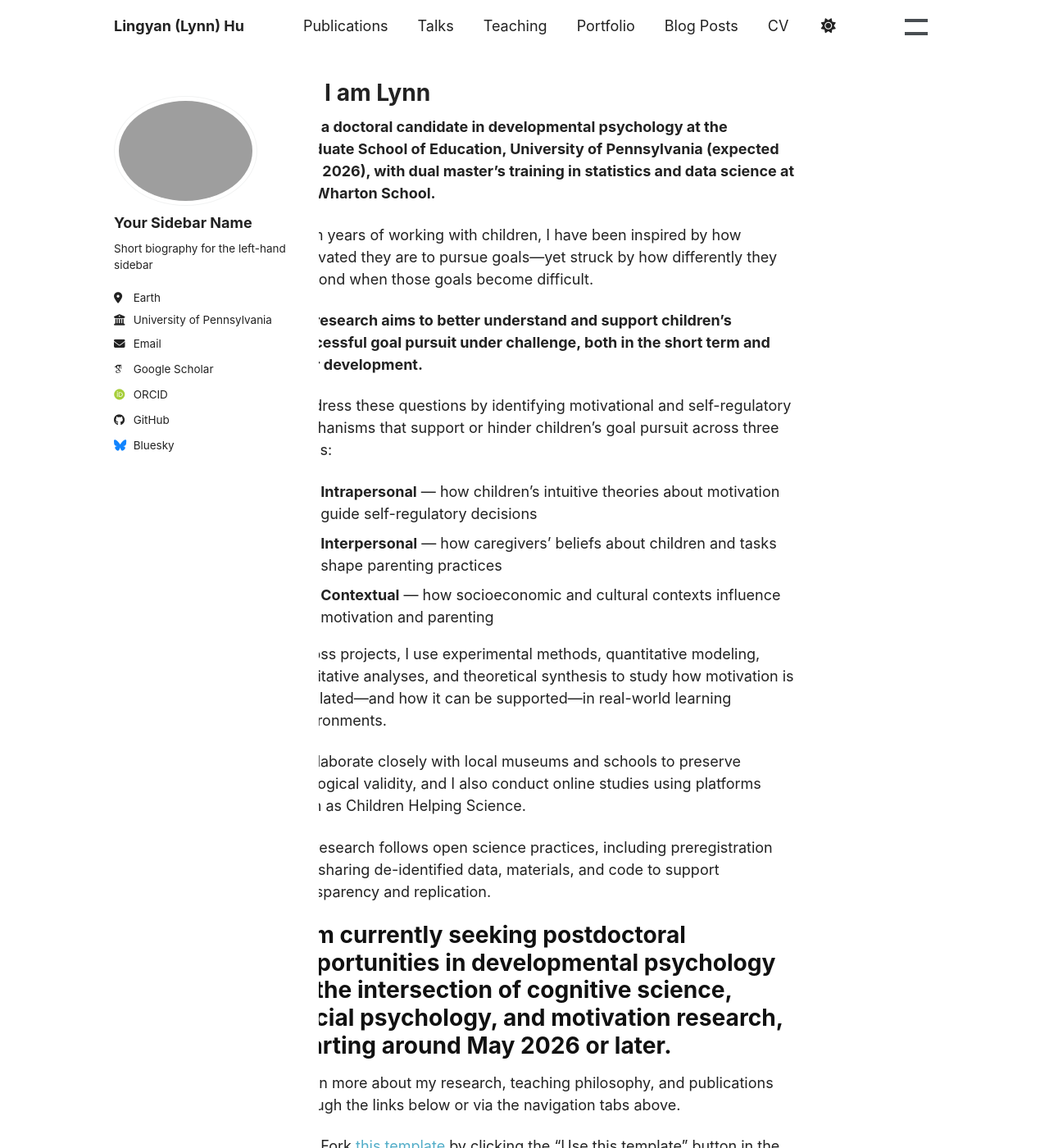
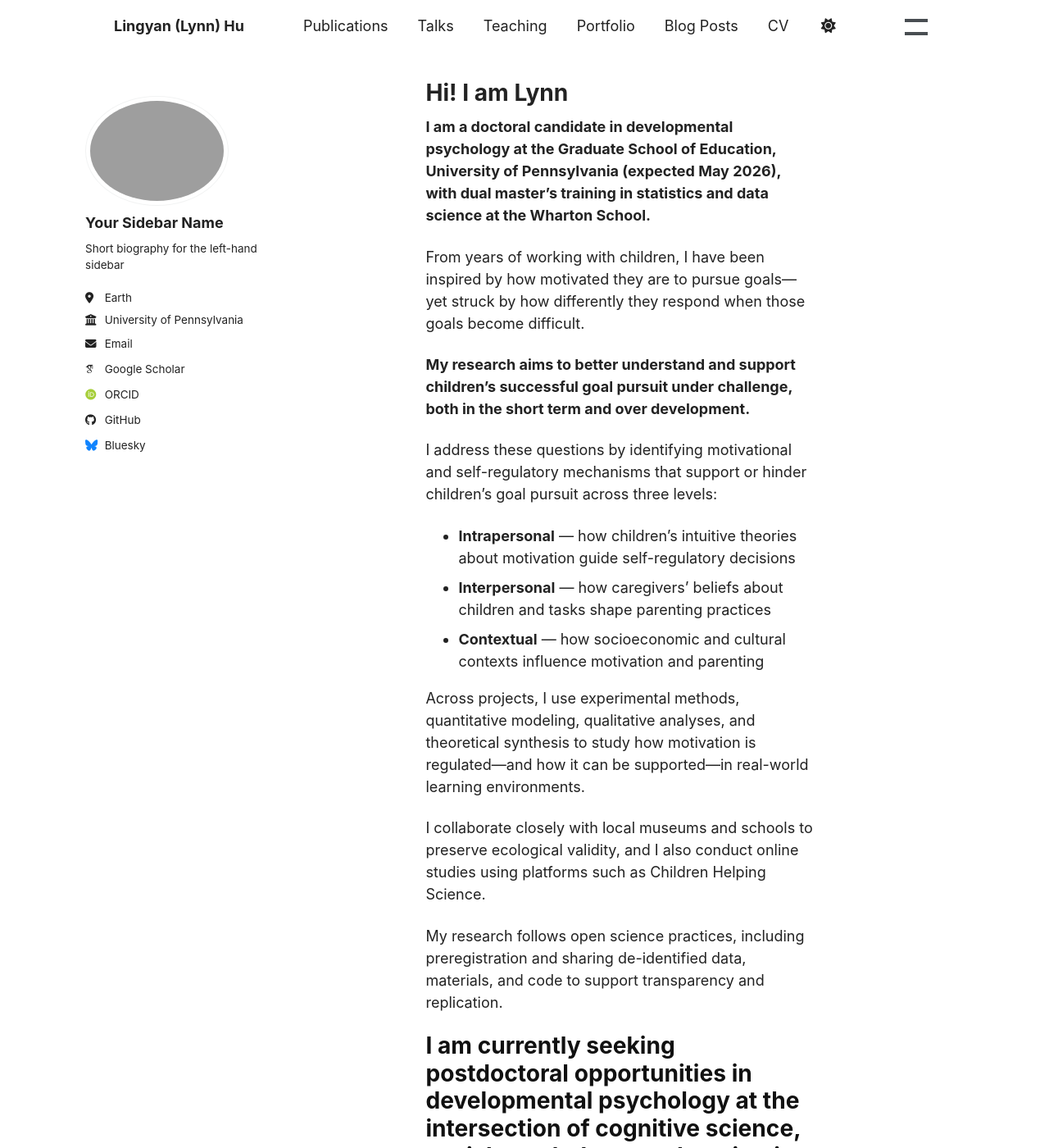
Before and after one commit to lingyh904/lingyh904.github.io, a Jekyll site: the page built from _pages/about.md, in a window 1280 px wide and 1400 px high. Shown: the whole window at 82% size. Built offline with Jekyll 4.4.1, drawn with Linux system fonts in a browser that asks for light colours; some web fonts are replaced; a script bundle is joined from its source files by our own code; library files that are not in the unit come from our copies.

Commit message:
Update custom.html

```diff
--- a/_includes/head/custom.html
+++ b/_includes/head/custom.html
@@ -109,28 +109,41 @@
   padding-right: 24px !important;
 }
 
-/* Mika-style sidebar + main content spacing (desktop only) */
+/* Mika-style sidebar + controllable gap WITHOUT shrinking text */
 @media (min-width: 900px) {
 
-  /* Sidebar width (like Mika) */
+  /* Optional: give yourself a little more total room than 1050 */
+  #main,
+  .initial-content {
+    max-width: 1120px !important;   /* try 1120–1200 */
+  }
+
+  /* Sidebar width */
   #main .sidebar {
     width: 260px !important;
   }
 
-  /* Push main article right by sidebar + gap */
+  /* Choose the gap you want here */
+  :root { --side-gap: 110px; }      /* try 90, 110, 130 */
+
+  /* Place the article to the right, but KEEP its width */
   #main .page {
-    margin-left: 340px !important;   /* 260 sidebar + 80 gap */
+    margin-left: calc(260px + var(--side-gap)) !important;
+    width: calc(100% - (260px + var(--side-gap))) !important;
+    max-width: none !important;
   }
 
-  /* Make sure inner wrap isn't adding extra offsets */
+  /* Prevent any weird clipping/wrapping artifacts */
+  #main .page__content {
+    max-width: 720px !important;    /* readable line length like Mika */
+    overflow: visible !important;
+    word-break: normal !important;
+  }
+
+  /* Remove extra internal padding that can make it feel cramped */
   #main .page__inner-wrap {
     padding-left: 0 !important;
     padding-right: 0 !important;
-  }
-
-  /* Optional: keep line length readable */
-  #main .page__content {
-    max-width: 720px !important;
   }
 }
 </style>
```
